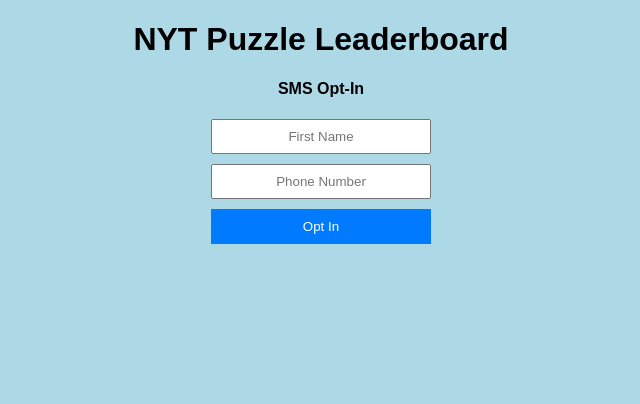
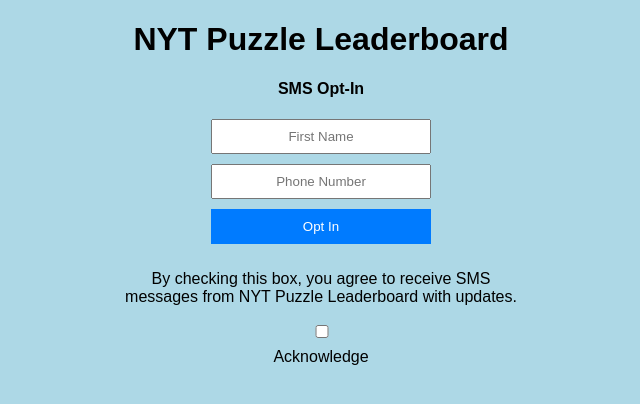
Before and after one commit to h-poincare/puzzle-leaderboard, a Flask app: page / in a window 1280 px wide. Shown: the top 404 px of the page, without its empty margins (319-959 px from the left). Run offline with Flask 3, Linux system fonts and the light colour scheme.

Commit message:
added checkbox with opt in statement

```diff
--- a/templates/index.html
+++ b/templates/index.html
@@ -47,6 +47,7 @@
     .form-container input[type="submit"]:hover {
         background-color: #0056b3;
     }
+
 </style>
 {% endblock %}
 
@@ -85,11 +86,12 @@
     <!-- Centered form below the table -->
     <div class="form-container">
         <form action="/" method="POST">
-            <input type="text" name="f_name" id="f_name" placeholder="First Name">
+            <input type="text" name="f_name" id="f_name" placeholder="First Name" >
             <input type="text" name="phone_num" id="phone_num" placeholder="Phone Number">
-            <input type="submit" value="Opt In">
-            <!-- <input type="checkbox" name="acknowledge" id="acknowledge" required> -->
-            <!-- <label for="acknowledge" style="display: inline;">Acknowledge</label> -->
+            <input type="submit" value="Opt In"><br>
+            <p>By checking this box, you agree to receive SMS messages from NYT Puzzle Leaderboard with updates.</p>
+            <input type="checkbox" name="acknowledge" \ id="acknowledge" required><br>
+            <label for="acknowledge" style="display: inline;">Acknowledge</label>
         </form>
     </div>
 </div>
```
Also changed, not shown: app.py (+0 -10 lines).
